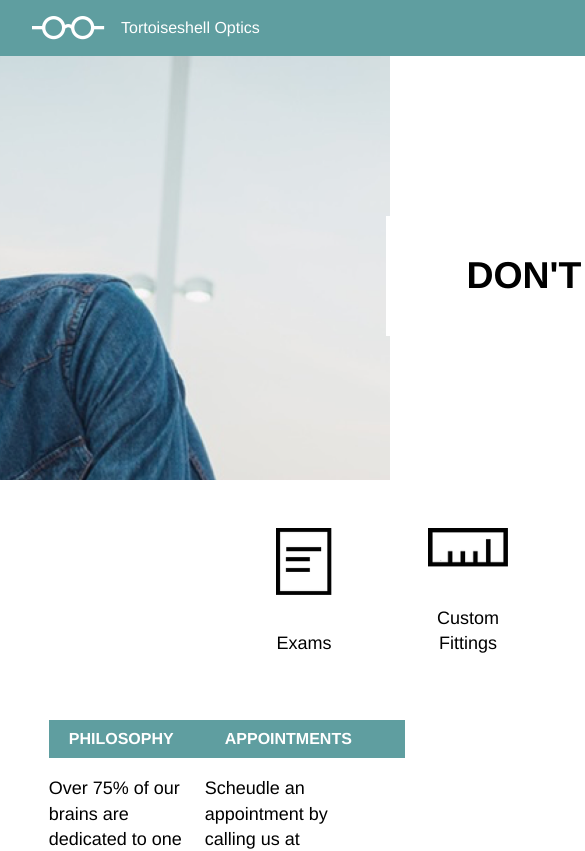
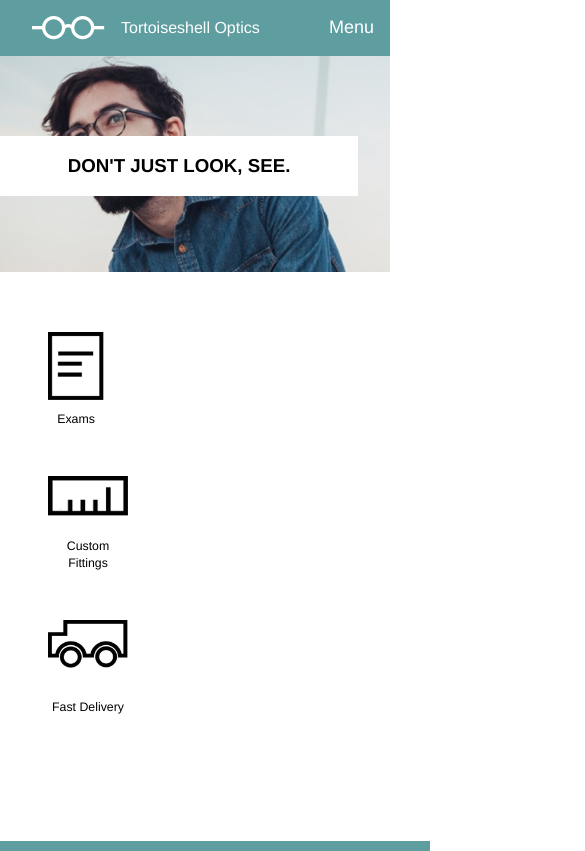
Before and after one commit to MaeDae11/Tortoiseshell-Optics, a plain HTML site: page index.html in a window 390 px wide. Shown: the top 851 px of the page, 585 px wide, since content can reach past the window. Drawn offline with Linux system fonts and the light colour scheme.

Commit message:
addition of media screen max-width of 470 and 1024

```diff
--- a/index.html
+++ b/index.html
@@ -14,6 +14,10 @@
                         <div class="logo">
                             <img src="./resources/images/glasses-white.png" alt="white outline of glasses">
                             <span>Tortoiseshell Optics</span>
+                        </div>
+
+                        <div class="menu-screen-phone">
+                            <span>Menu</span>
                         </div>
 
                         <div class="menu">
--- a/resources/css/index.css
+++ b/resources/css/index.css
@@ -34,8 +34,12 @@ body {
 }
 
 .flex-container {
-    width: 960px;
+    max-width: 960px;
     margin: 0 auto;
+}
+
+.menu-screen-phone {
+    display: none;
 }
 
 .header {
@@ -45,6 +49,7 @@ body {
     align-items: center;
     justify-content: space-between;
     height: 3.5rem;
+    margin-top: 1rem;
 }
 
 .menu-selection {
@@ -89,13 +94,10 @@ body {
 /*main content*/
 
 .overview {
-    width: 960px;
+    max-width: 960px;
     margin: 0 auto;
     display: flex;
     justify-content: center;
-    padding-bottom: 3rem;
-    height: 8rem;
-    text-align: center;
 }
 
 .overview img {
@@ -120,8 +122,8 @@ body {
 }
 
 
+
 /*information of appointments and philosophy*/
-
 .info-container {
     max-width: 960px;
     margin: 0 auto;
@@ -129,7 +131,6 @@ body {
     justify-content: center;
     padding-bottom: 5rem;
 }
-
 
 .philosophy h3, .appointments h3 {
     background-color: cadetblue;
@@ -145,10 +146,8 @@ body {
 
 
 /*footer*/
-
-
 .footer {
-    width: 960px;
+    max-width: 960px;
     margin: 0 auto;
 }
 .footer-logo {
@@ -161,3 +160,111 @@ body {
     height: 1.5rem;
     padding: 4rem 1rem 4rem 4rem;
 }
+
+
+/*different media screen sizes*/
+
+@media only screen and (max-width: 1024px) {
+
+    .header-container {
+        height: 22rem;
+    }
+
+    .header {
+        margin-top: 0;
+    }
+
+    .flex-container {
+        width: 100%;
+    }
+
+    .banner {
+        font-size: 1.33rem;
+        line-height: 1.2;
+        background-color: white;
+        padding-right: 4rem;
+        padding-left: 4rem;
+        margin-top: 5rem;
+        margin-right: 2rem;
+}
+
+@media only screen and (max-width: 470px) {
+    .header {
+        margin-top: 0;
+    }
+    .menu {
+        display: none;
+    }
+
+    .menu-screen-phone {
+        display: inline-flex;
+        padding-right: 1rem;
+    }
+
+    .header-container {
+        background-position: 20%;
+        height: 17rem;
+    }
+
+    .flex-container {
+        width: 100%;
+        margin: 0 auto;
+    }
+    .banner {
+        width: 100%;
+        font-size: 1rem;
+        text-align: center;
+    }
+
+
+    /*overview container*/
+    .overview {
+        width: 100%;
+        margin-top: 3.77rem;
+        margin-bottom: 3.77rem;
+        font-size: .77rem;
+        display: block;
+        text-align: center;
+    }
+
+    .ruler-icon,
+    .truck-icon,
+    .paper-icon {
+        margin-top: 1.54rem;
+        height: 6rem;
+        text-align: center;
+    }
+
+
+    /*info container*/
+    .info-container {
+        display: block;
+    }
+
+    .philosophy, .appointments, .col-two{
+        display: block;
+        width: 100%;
+    }
+
+    .space-between {
+        display: none;
+    }
+
+    .philosophy h3, .appointments h3 {
+        width: 100%;
+        text-align: center;
+    }
+    .philosophy p, .appointments p {
+        margin: 1rem;
+        margin-bottom: 4rem;
+        font-size: 0.77rem;
+    }
+
+    /*footer*/
+    .footer-logo {
+        justify-content: center;
+    }
+    .footer span {
+        display: none;
+    }
+}
```
